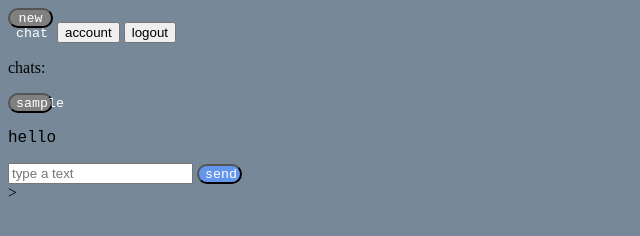
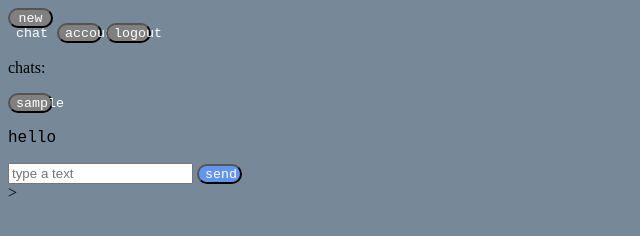
Before and after one commit to susycocogarcia-lgtm/chat, a plain HTML site: page index.html in a window 1280 px wide. Shown: the whole page, without its empty margins (0-640 px from the left). Drawn offline with Linux system fonts and the light colour scheme.

Commit message:
fix buttons

```diff
--- a/index.html
+++ b/index.html
@@ -9,8 +9,8 @@
 <body>
     <div class="menu">
         <button class="button2">new chat</button>
-        <button class="account">account</button>
-        <button class="logout">logout</button>
+        <button class="button2">account</button>
+        <button class="button2">logout</button>
         <p>chats:</p>
         <button class="button2" id="chat">sample</button>
     </div>
```
